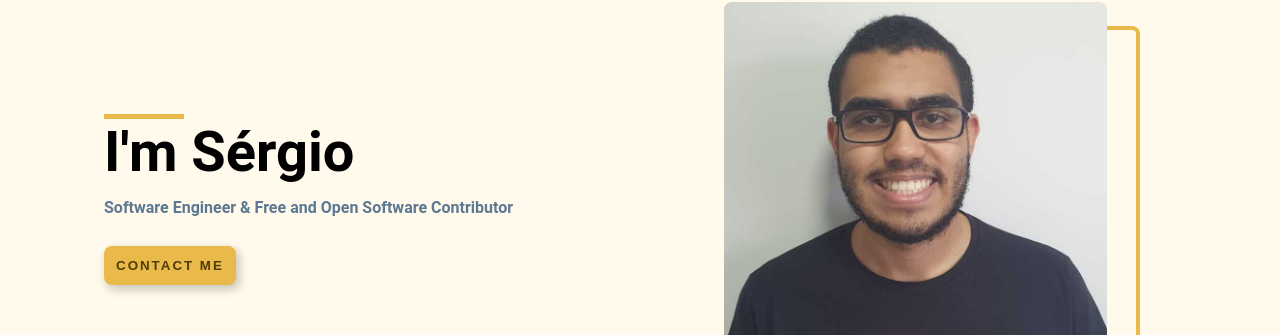
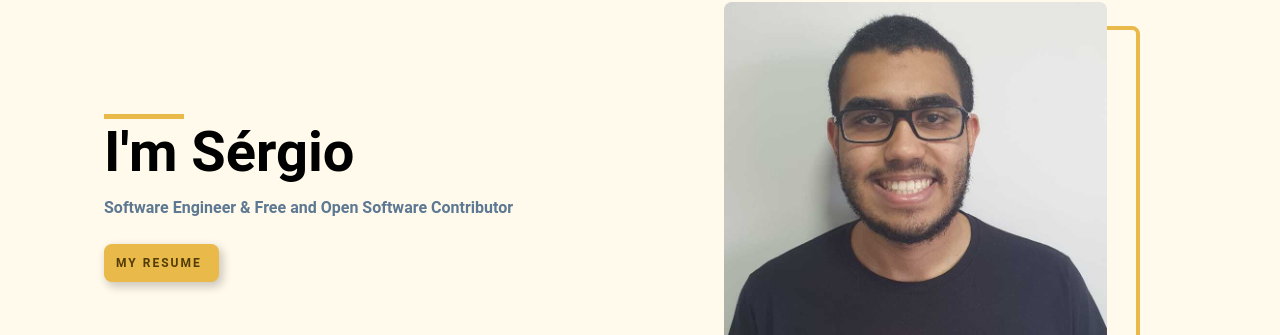
Before and after one commit to sergiosacj/sergiosacj, a React (Create React App) app: page / in a window 1280 px wide. Shown: the part 266-601 px from the top of the page. Built offline with nearby package versions, Linux system fonts and the light colour scheme.

Commit message:
Change "contact me" button to "my resume"

```diff
--- a/src/components/Hero/index.scss
+++ b/src/components/Hero/index.scss
@@ -21,6 +21,8 @@ $hero-top-margin: 12em;
       height: 100%;
       margin-left: 4em;
       margin-top: 7em;
+      display: flex;
+      flex-direction: column;
 
       .underline {
         @include underline(5em, 0.3em, $secondary-color, center);
@@ -39,6 +41,8 @@ $hero-top-margin: 12em;
       }
 
       .contact-me {
+        max-width: 91px;
+        font-size: 12px;
         margin-top: 1.25em;
         padding: 10px;
         font-weight: 700;
@@ -51,10 +55,8 @@ $hero-top-margin: 12em;
         transition: all 0.3s linear;
         cursor: pointer;
 
-        .link {
-          color: $button-letter-color;
-          text-decoration: none;
-        }
+        color: $button-letter-color;
+        text-decoration: none;
 
         &:hover {
           background-color: $secondary-color-light;
--- a/src/components/Hero/index.tsx
+++ b/src/components/Hero/index.tsx
@@ -14,11 +14,14 @@ const Hero: React.FC = () => {
             Software Engineer & Free and Open Software
             Contributor
           </h4>
-          <button className="contact-me">
-            <Link to="/contact" className="link">
-              contact me
-            </Link>
-          </button>
+          <Link
+            to="/resume.pdf"
+            target="_blank"
+            download
+            className="contact-me"
+          >
+            my resume
+          </Link>
         </article>
         <article className="hero-img">
           <img src={me} alt="myself" className="hero-photo" />
```
Also changed, not shown: 1 other file (tests, documents, lock files or other folders).
